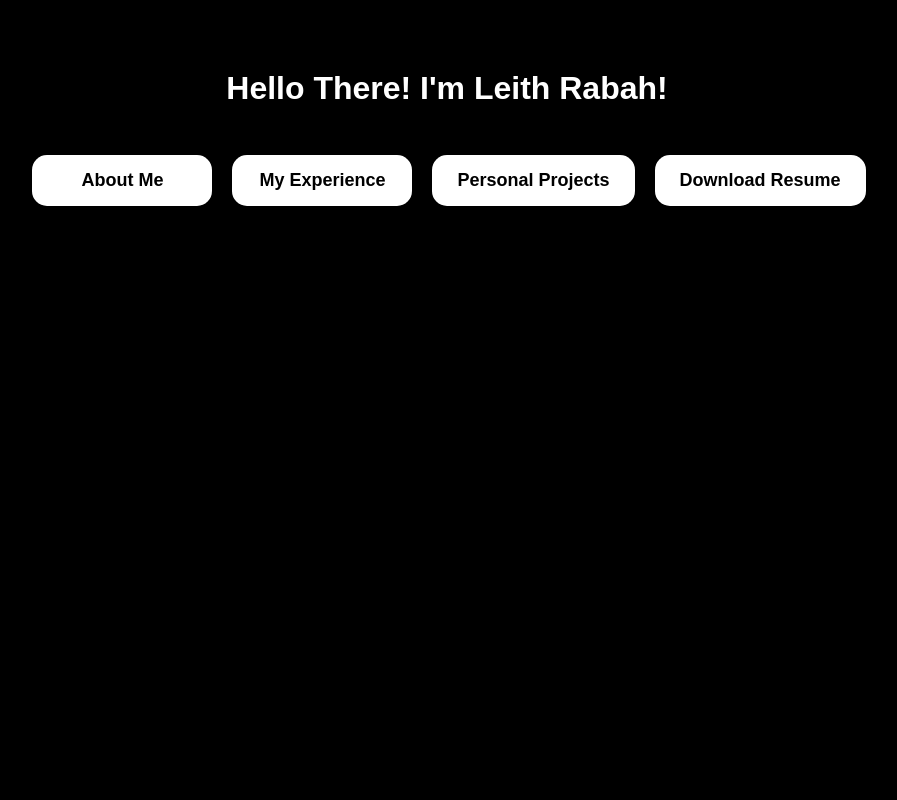
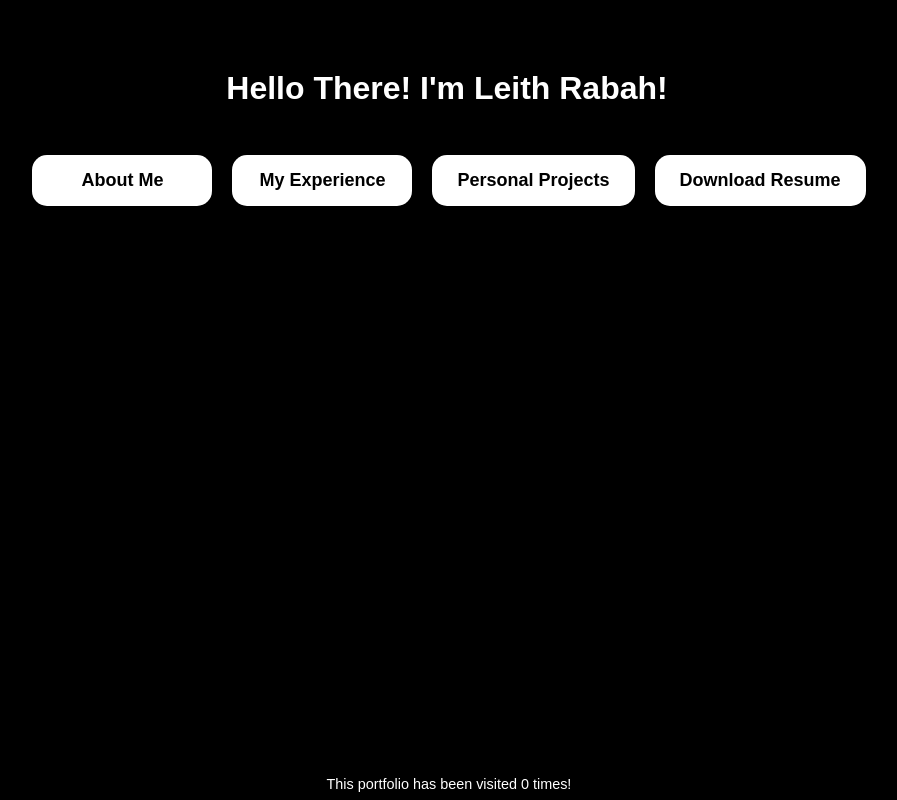
Before and after one commit to Latharius/Portfolio, a React (Vite) app: page / in a window 1280 px wide. Shown: the whole page, without its empty margins (191-1088 px from the left). Built offline with nearby package versions, Linux system fonts and the light colour scheme; no server answers.

Commit message:
counter test fix.. maybe?

```diff
--- a/src/App.css
+++ b/src/App.css
@@ -58,7 +58,7 @@ button {
   transition: opacity 0.5s ease-in-out, padding 0.5s ease-in-out;
   opacity: 0;
   padding: 0;
-  z-index: -100;
+  z-index: 1;
 }
 
 .text_box_wrapper.open {
@@ -132,16 +132,18 @@ a {
 .footer {
   position: fixed;
   bottom: 0;
-  left: 0;
-  right: 0;
+  width: 100%;
   text-align: center;
-  padding: 10px;
+  padding: 0.5rem;
+  font-size: 0.9rem;
   background-color: black;
-  color: white;
+  color: rgb(0, 0, 0);
   text-decoration: underline;
+  z-index: 100;
 }
 
-.visit_counter {
+.visit-counter {
   margin: 0;
-  color: turquoise;
+  color: white;
+  text-align: center;;
 }
--- a/src/App.tsx
+++ b/src/App.tsx
@@ -22,6 +22,7 @@ const App: React.FC = () => {
 
   useEffect(() => {
     fetch("https://api.countapi.xyz/hit/leithrabahsportfolio/visits").then(res => res.json()).then(data => {
+      console.log("Fetched from API:", data);
       setVisitCount(data.value);
     }
     ).catch(err => {
@@ -87,11 +88,9 @@ const App: React.FC = () => {
         )}
       </div>
       <footer className="footer">
-        {visitCount !== null && (
-          <p className="visit_counter">
-            This portfolio has been visited {visitCount} times!
-          </p>
-        )}
+      <p className="visit-counter">
+        This portfolio has been visited {visitCount ?? 0} times!
+      </p>
       </footer>
     </div>
   );
```
